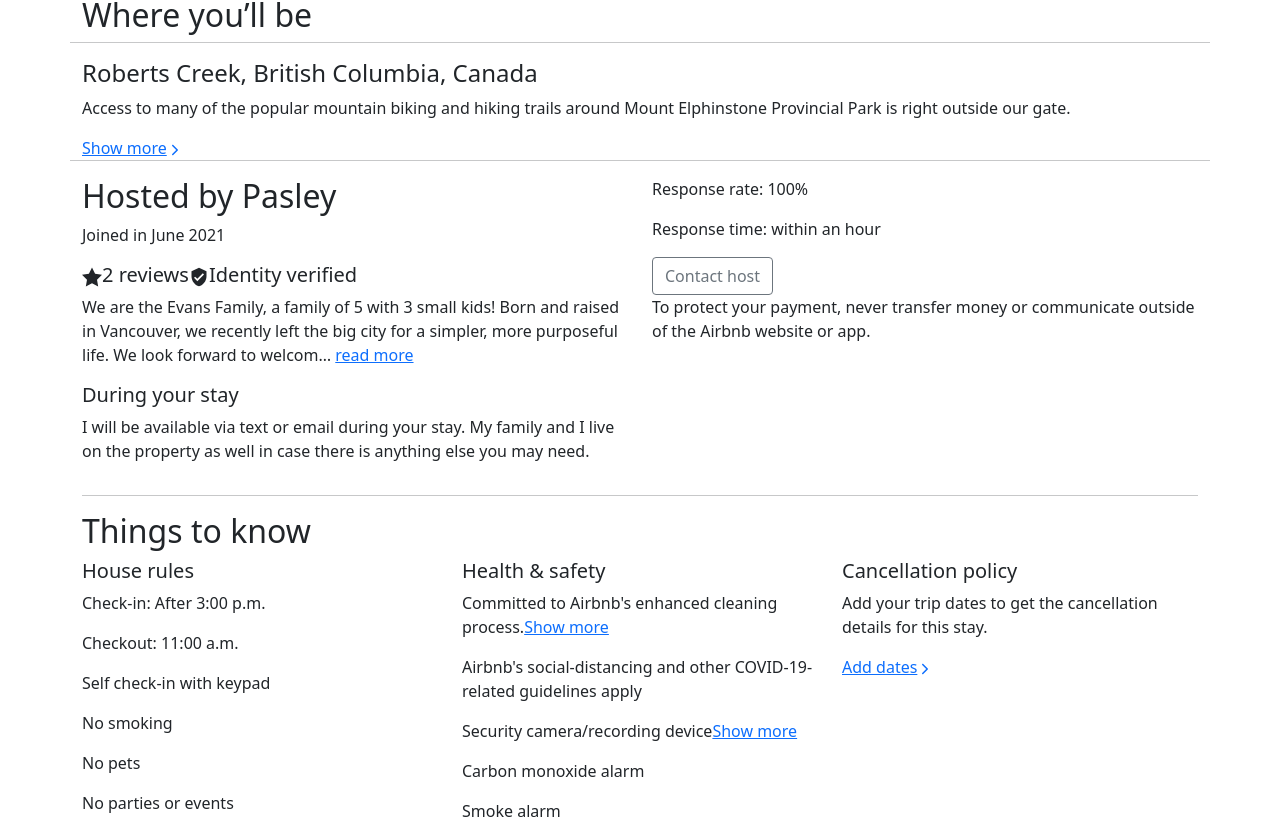
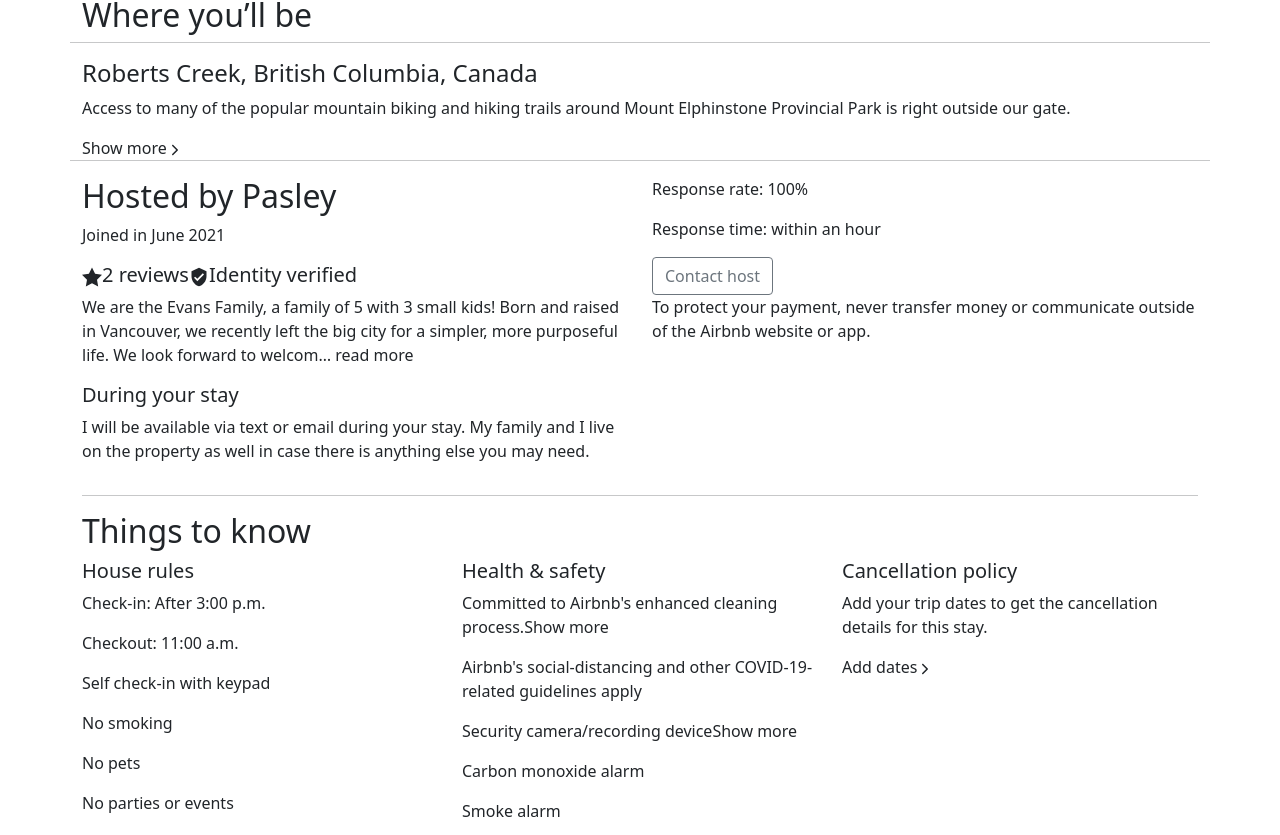
Before and after one commit to shiory602/airbnbApp, a React (Create React App) app: page /Detail in a window 1280 px wide. Shown: the part 1955-2790 px from the top of the page. Built offline with nearby package versions, Linux system fonts and the light colour scheme; no server answers.

Commit message:
remove error

```diff
--- a/src/components/Detail/Detail.js
+++ b/src/components/Detail/Detail.js
@@ -1,4 +1,4 @@
-import { Link } from "react-router-dom";
+import { span } from "react-router-dom";
 import styled from "styled-components";
 import DetailFooter from "./DetailFooter";
 
@@ -12,10 +12,8 @@
 import { MdVerifiedUser } from "react-icons/md";
 import { RiParkingBoxLine, RiChargingPile2Line } from "react-icons/ri";
 
-import topImage from "../Top/top-image.jpg";
 import experience from "../Top/experience.jpg";
 import nearby from "../Top/nearby.jpg";
-import hosting from "../Top/hosting.jpg";
 
 const Detail = () => {
     return (
@@ -26,9 +24,9 @@
             <div className="row">
                 <p>
                     <span><ImStarFull/></span>4.50
-                    ({<Link to="/">64 reviews</Link>})
+                    (64 reviews)
                     ·
-                    {<Link to="/">Richmond, British Columbia, Canada</Link>}
+                    Richmond, British Columbia, Canada
                     <FiShare /> Share
                     <FiHeart /> Save
                 </p>
@@ -57,7 +55,7 @@
                     <p>The Hideout grew from a vision we had when we moved to the Coast. With the desire to share our dream of living amongst the trees, tucked away from the world, The Hideout was created. Wrapped in hand milled cedar, fir and hemlock this space was designed to remind us to slow down, breathe deep and take it all in.
                     The space
                     You'll have the entire space to yourself that includes 3 small units, each at 100 sq ft. One of the units is a kitchenette, the others are a bedroom and a bathroom. The units are connected by a covered deck and open out onto an outdoor seating area with a fire bowl.</p>
-                    <Link>Show more<IoIosArrowForward /></Link>
+                    <span>Show more<IoIosArrowForward /></span>
                     <hr />
                     <h2>Place for Sleeping</h2>
                     <Sleeping className="card">
@@ -73,7 +71,7 @@
                     <p><RiParkingBoxLine />Free parking on premises</p>
                     <p><RiChargingPile2Line />EV charger</p>
                     <p><GiWindow />Patio or balcony</p>
-                    <button type="button" class="btn btn-outline-secondary">Show all 42 amenities</button>
+                    <button type="button" className="btn btn-outline-secondary">Show all 42 amenities</button>
                     <hr />
                     <h2>Select check-in date</h2>
                     <p>Add your travel dates for exact pricing</p>
@@ -93,7 +91,7 @@
                 <hr />
                 <h4>Roberts Creek, British Columbia, Canada</h4>
                 <p>Access to many of the popular mountain biking and hiking trails around Mount Elphinstone Provincial Park is right outside our gate.</p>
-                <Link>Show more<IoIosArrowForward /></Link>
+                <span>Show more<IoIosArrowForward /></span>
                 <hr />
             </div>
             <div className="row">
@@ -101,14 +99,14 @@
                     <h2>Hosted by Pasley</h2>
                     <p>Joined in June 2021</p>
                     <h5><span><ImStarFull/></span>2 reviews<span><MdVerifiedUser /></span>Identity verified</h5>
-                    <p>We are the Evans Family, a family of 5 with 3 small kids! Born and raised in Vancouver, we recently left the big city for a simpler, more purposeful life. We look forward to welcom… <Link>read more</Link></p>
+                    <p>We are the Evans Family, a family of 5 with 3 small kids! Born and raised in Vancouver, we recently left the big city for a simpler, more purposeful life. We look forward to welcom… <span>read more</span></p>
                     <h5>During your stay</h5>
                     <p>I will be available via text or email during your stay. My family and I live on the property as well in case there is anything else you may need.</p>
                 </div>
                 <div className="col">
                     <p>Response rate: 100%</p>
                     <p>Response time: within an hour</p>
-                    <button type="button" class="btn btn-outline-secondary">Contact host</button>
+                    <button type="button" className="btn btn-outline-secondary">Contact host</button>
                     <p>To protect your payment, never transfer money or communicate outside of the Airbnb website or app.</p>
                 </div>
             </div>
@@ -123,21 +121,21 @@
                     <p>No smoking</p>
                     <p>No pets</p>
                     <p>No parties or events</p>
-                    <Link>Show more<IoIosArrowForward /></Link>
+                    <span>Show more<IoIosArrowForward /></span>
                 </div>
                 <div className="col">
                     <h5>Health & safety</h5>
-                    <p>Committed to Airbnb's enhanced cleaning process.<Link>Show more</Link></p>
+                    <p>Committed to Airbnb's enhanced cleaning process.<span>Show more</span></p>
                     <p>Airbnb's social-distancing and other COVID-19-related guidelines apply</p>
-                    <p>Security camera/recording device<Link>Show more</Link></p>
+                    <p>Security camera/recording device<span>Show more</span></p>
                     <p>Carbon monoxide alarm</p>
                     <p>Smoke alarm</p>
-                    <Link>Show more<IoIosArrowForward /></Link>
+                    <span>Show more<IoIosArrowForward /></span>
                 </div>
                 <div className="col">
                     <h5>Cancellation policy</h5>
                     <p>Add your trip dates to get the cancellation details for this stay.</p>
-                    <Link>Add dates<IoIosArrowForward /></Link>
+                    <span>Add dates<IoIosArrowForward /></span>
                 </div>
             </div>
             <DetailFooter />
```
